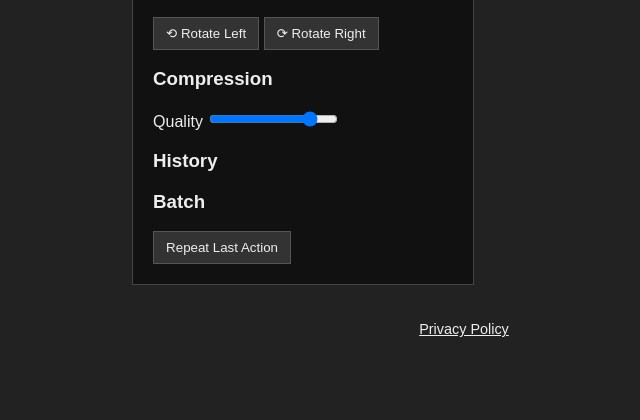
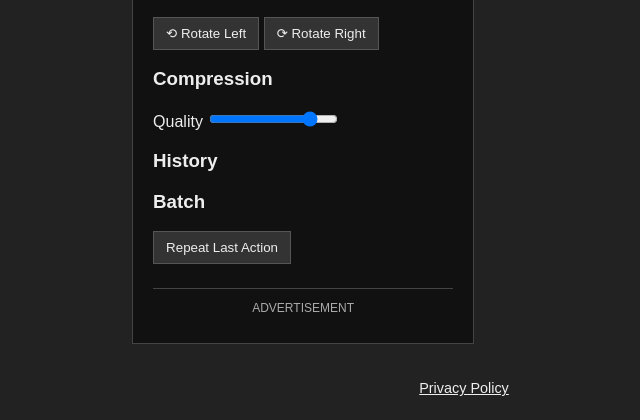
Before and after one commit to vvovchyk/pdf-editor, a Flask app: page / in a window 1280 px wide. Shown: the part 697-1117 px from the top of the page, without its empty margins (176-816 px from the left). Before the commit the page ends 1034 px from the top, so only its background shows below. Run offline with Flask 3, Linux system fonts and the light colour scheme; some libraries are stand-ins or nearby versions.

Commit message:
додаємо gogle рекламу збоку

```diff
--- a/static/style.css
+++ b/static/style.css
@@ -122,6 +122,21 @@ body.dark {
     border: 1px solid #444;
 }
 
+#ad-container {
+    margin-top: 24px;
+    padding-top: 12px;
+    border-top: 1px solid #444;
+    overflow: hidden;
+}
+
+#ad-container p {
+    margin: 0 0 8px;
+    color: #aaa;
+    font-size: 0.75rem;
+    text-align: center;
+    text-transform: uppercase;
+}
+
 .slider-row {
     margin-bottom: 15px;
 }
--- a/templates/index.html
+++ b/templates/index.html
@@ -3,7 +3,10 @@
 <head>
     <meta charset="UTF-8">
     <title>PDF Cleaner Advanced</title>
-    <link rel="stylesheet" href="/static/style.css?v=6">
+    <link rel="stylesheet" href="/static/style.css?v=7">
+    <script async
+            src="https://pagead2.googlesyndication.com/pagead/js/adsbygoogle.js?client=ca-pub-2211245923059324"
+            crossorigin="anonymous"></script>
 </head>
 <body class="dark">
 
@@ -128,6 +131,19 @@
         <h3>Batch</h3>
         <button onclick="applyToAll()">Repeat Last Action</button>
 
+        <section id="ad-container" aria-label="Advertisement">
+            <p>Advertisement</p>
+            <ins class="adsbygoogle"
+                 style="display:block"
+                 data-ad-client="ca-pub-2211245923059324"
+                 data-ad-slot="4918423712"
+                 data-ad-format="auto"
+                 data-full-width-responsive="true"></ins>
+            <script>
+                (adsbygoogle = window.adsbygoogle || []).push({});
+            </script>
+        </section>
+
     </aside>
 </div>
 
```
Also changed, not shown: tests/test_app.py (+3 -0 lines), README.md.
